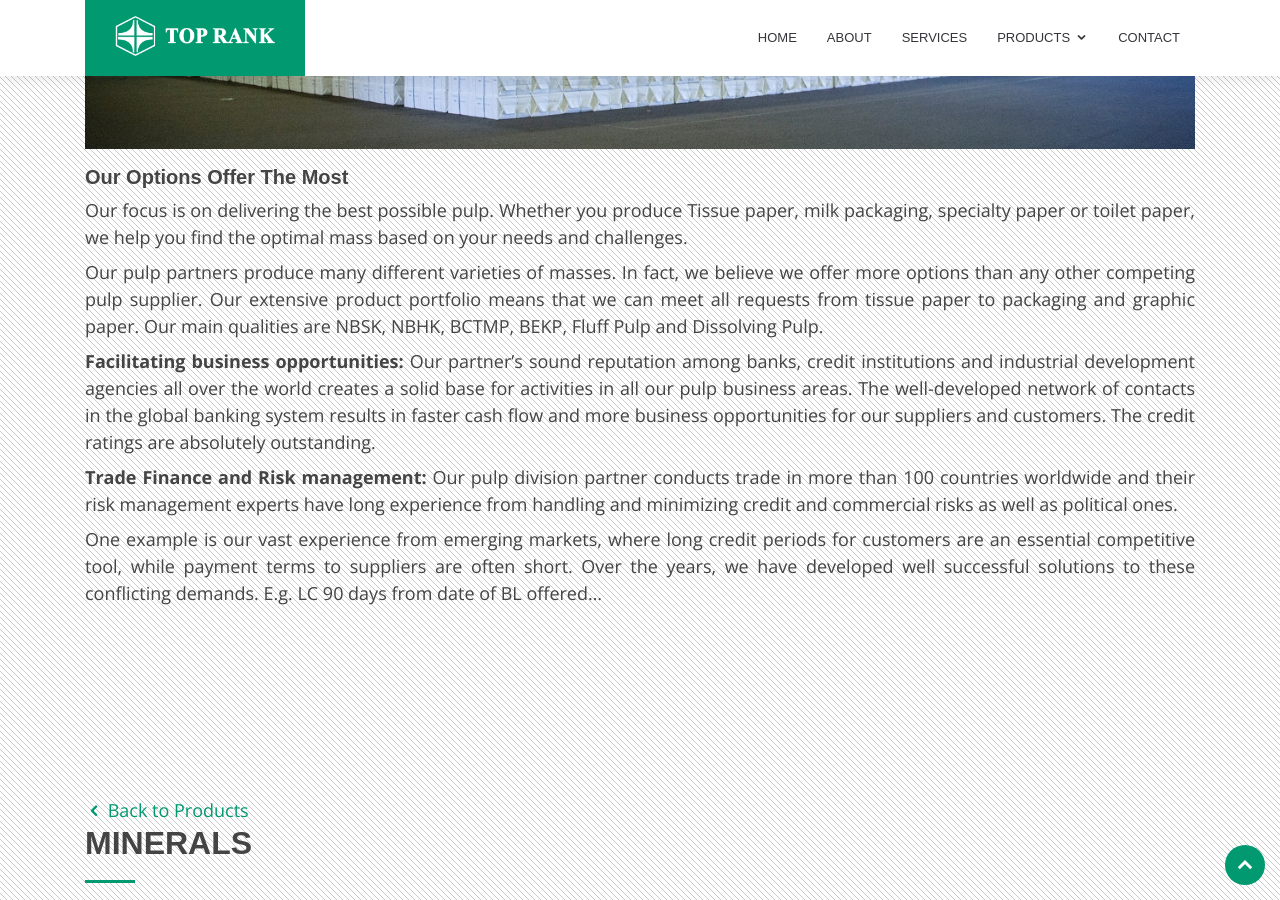
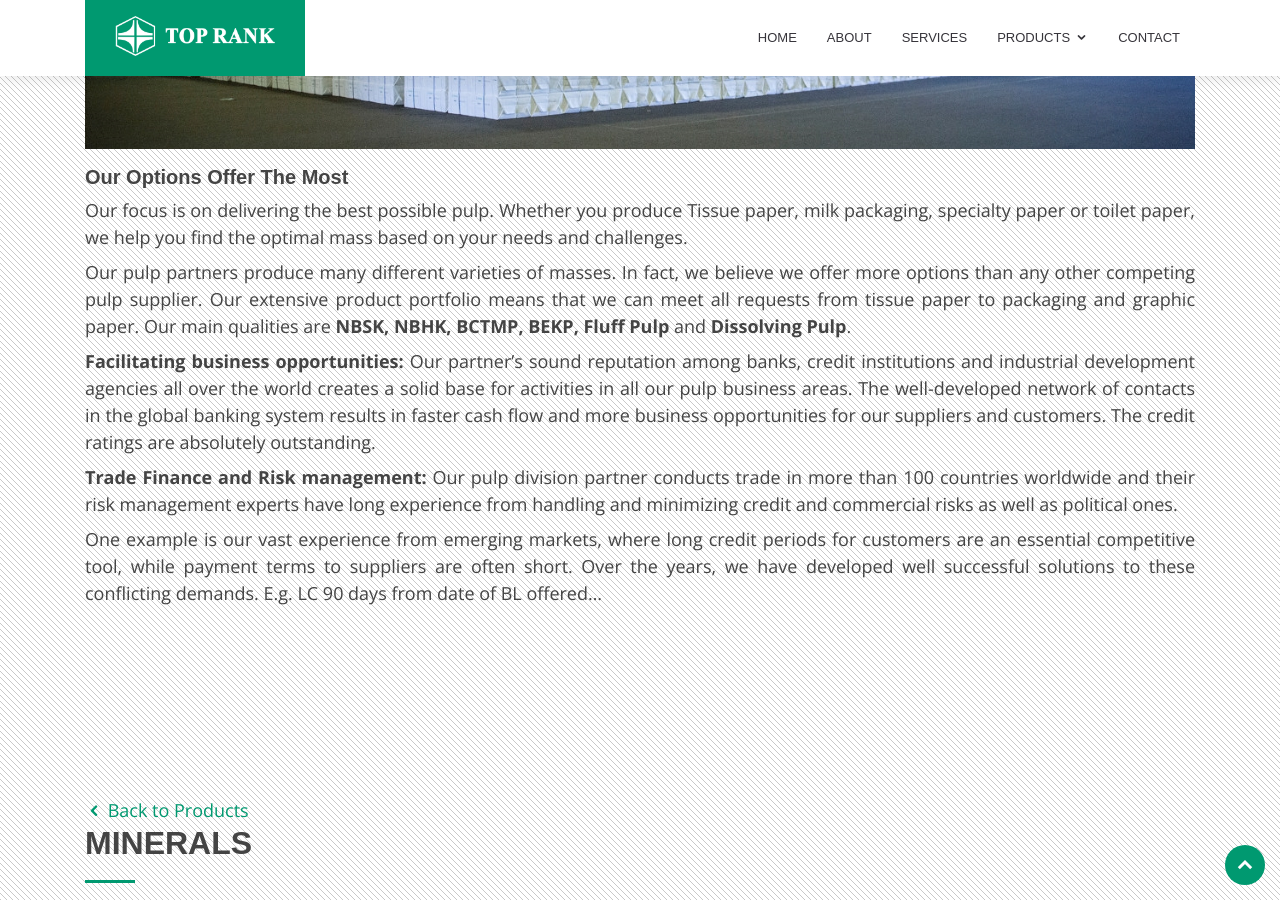
Before and after one commit to neyamat101/neyamat101.github.io, a Jekyll site: the page built from details.md, in a window 1280 px wide and 900 px high, scrolled down 4075 px. Built offline with Jekyll 4.4.1, drawn with Linux system fonts in a browser that asks for light colours.

```diff
--- a/_includes/details.html
+++ b/_includes/details.html
@@ -143,7 +143,7 @@
                 paper or toilet paper, we help you find the optimal mass based on your needs and challenges. </p>
             <p class="mt-2">Our pulp partners produce many different varieties of masses. In fact, we believe we offer more options than any
                 other competing pulp supplier. Our extensive product portfolio means that we can meet all requests from tissue
-                paper to packaging and graphic paper. Our main qualities are NBSK, NBHK, BCTMP, BEKP, Fluff Pulp and Dissolving Pulp.</p>
+                paper to packaging and graphic paper. Our main qualities are <strong>NBSK, NBHK, BCTMP, BEKP, Fluff Pulp</strong> and <strong>Dissolving Pulp</strong>.</p>
             <p class="mt-2"><strong>Facilitating business opportunities:</strong> Our partner’s sound reputation among banks, credit
                 institutions and industrial development agencies all over the world creates a solid base for activities
                 in all our pulp business areas. The well-developed network of contacts in the global banking system results
```
